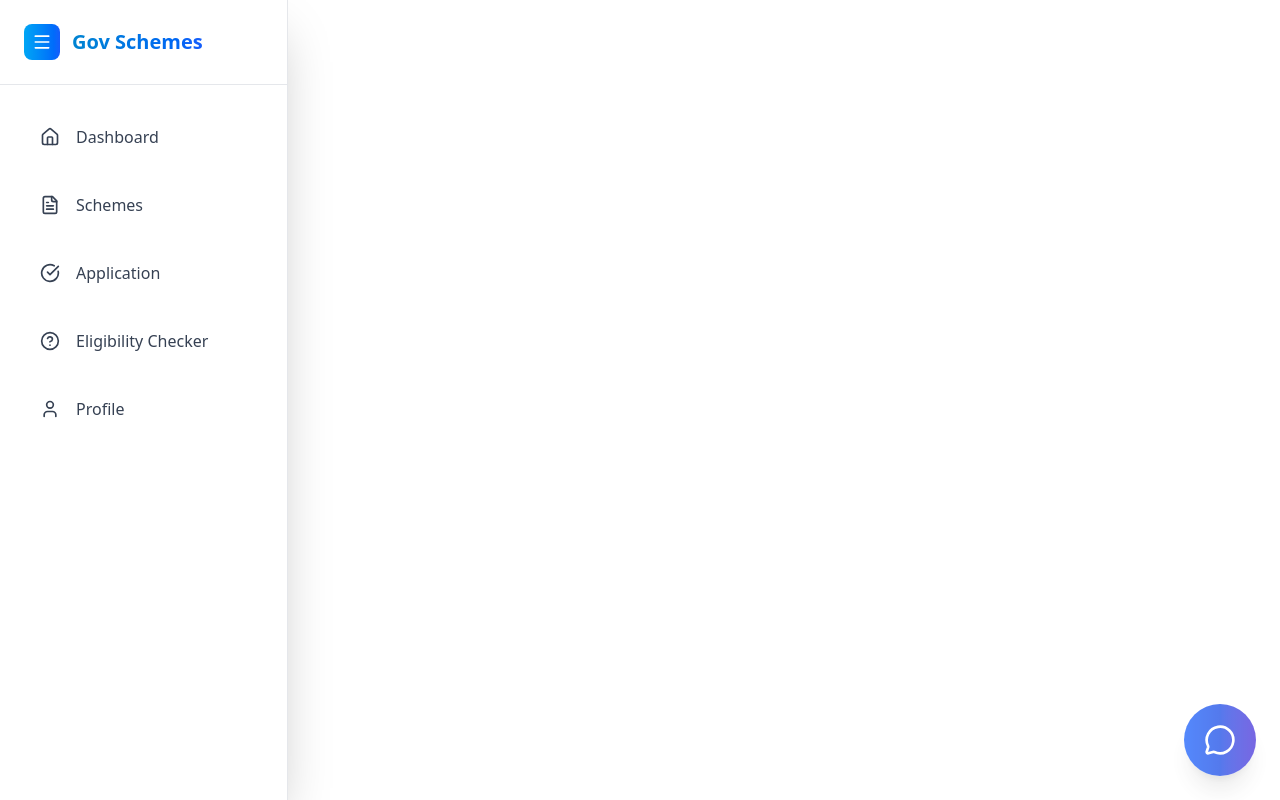
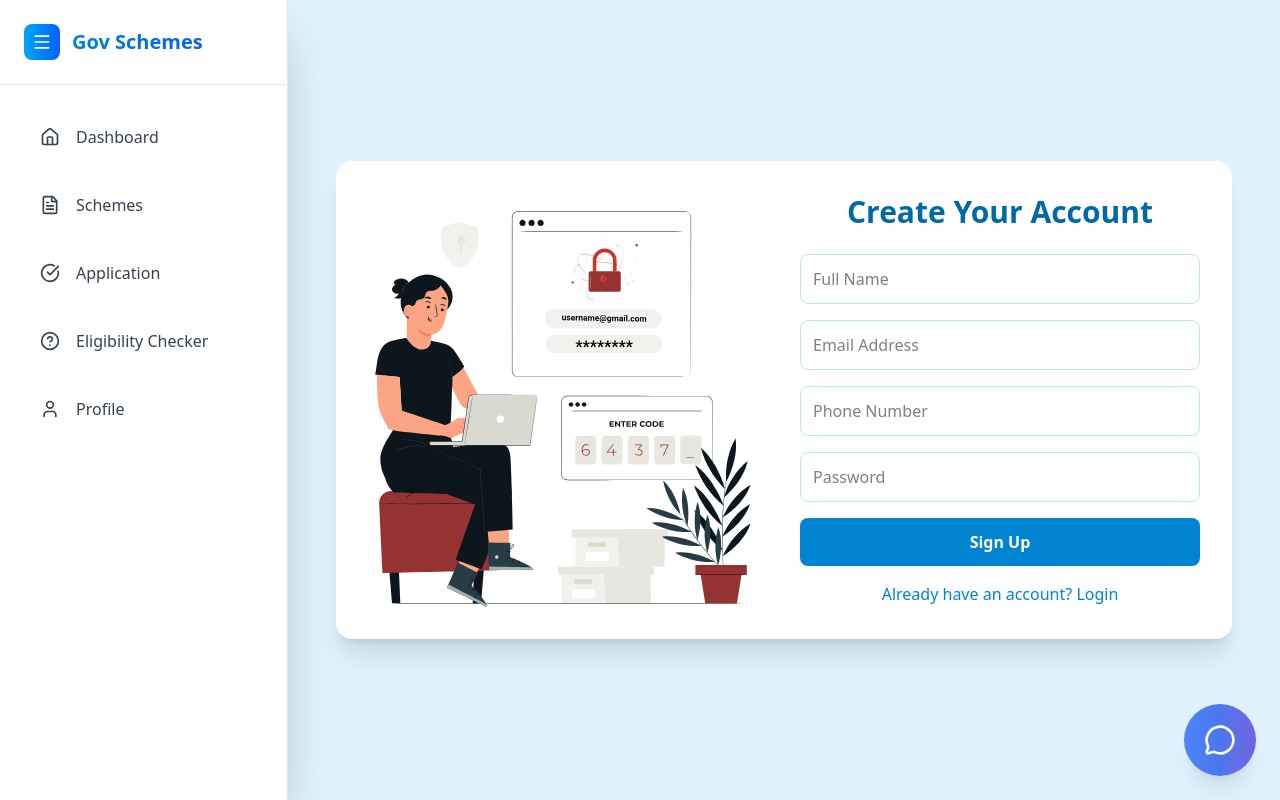
Before and after one commit to kanishkhaa/govt-scheme, a React app in the folder frontend/: page /signup in a window 1280 px wide. Built offline with nearby package versions, Linux system fonts and the light colour scheme; the HTML template or start-up script is replaced by a standard one.

Commit message:
login,signup added

```diff
--- a/frontend/src/App.jsx
+++ b/frontend/src/App.jsx
@@ -9,6 +9,9 @@ import Eligibility from './pages/eligibility';
 import Profile from './pages/profile';
 import Application from './pages/application';
 import Chatbot from './components/Chatbot';
+import LoginPage from './pages/loginpage';
+import SignupPage from './pages/signup';
+
 
 function App() {
   const location = useLocation();
@@ -37,6 +40,9 @@ function App() {
           <Route path="/scheme/:id" element={<SchemeDetail />} />
           <Route path="/eligibility" element={<Eligibility/>} />
           <Route path="/application" element={<Application/>} />
+          <Route path="/login" element={<LoginPage />} />
+          <Route path="/signup" element={<SignupPage />} />
+
         </Routes>
       </div>
 
--- /dev/null
+++ b/frontend/src/pages/loginpage.jsx
@@ -0,0 +1,134 @@
+import React, { useState } from 'react';
+import { Mail, Eye, EyeOff } from 'lucide-react';
+import { Link, useNavigate } from 'react-router-dom';
+import Lottie from 'lottie-react';
+import Login from '../assets/login.json';
+import axios from 'axios';
+
+const LoginPage = () => {
+  const [formData, setFormData] = useState({
+    email: '',
+    password: '',
+  });
+  const [showPassword, setShowPassword] = useState(false);
+  const [isLoading, setIsLoading] = useState(false);
+  const [message, setMessage] = useState('');
+  const navigate = useNavigate();
+
+  const handleInputChange = (e) => {
+    setFormData({
+      ...formData,
+      [e.target.name]: e.target.value,
+    });
+    setMessage('');
+  };
+
+  const handleSubmit = async (e) => {
+    e.preventDefault();
+    setIsLoading(true);
+    setMessage('');
+    try {
+      const res = await axios.post("http://localhost:3000/auth/login", {
+        email: formData.email,
+        password: formData.password
+      }, {
+        headers: { "Content-Type": "application/json" },
+      });
+      if (res.status === 200) {
+        localStorage.setItem('token', res.data.token);
+        setMessage('Login successful!');
+        setTimeout(() => {
+          navigate('/profileform');
+        }, 2000);
+      } else {
+        setMessage(res.data.error || 'Login failed');
+      }
+    } catch (error) {
+      console.error("Login error:", error);
+      setMessage(error.response?.data?.error || 'Failed to connect to server');
+    } finally {
+      setIsLoading(false);
+    }
+  };
+
+  return (
+    <div className="min-h-screen flex items-center justify-center bg-sky-100">
+      <div className="bg-white p-8 rounded-2xl shadow-xl max-w-4xl w-full mx-4 flex flex-col md:flex-row items-center gap-8">
+        {/* Lottie Animation */}
+        <div className="md:w-1/2 w-full">
+          <Lottie animationData={Login} loop={true} className="w-full max-w-md mx-auto" />
+        </div>
+
+        {/* Login Form */}
+        <div className="md:w-1/2 w-full">
+          <h2 className="text-3xl font-bold text-sky-700 mb-6 text-center">Sign In to Your Account</h2>
+
+          {message && (
+            <p className={`mb-4 text-center font-medium ${message.includes('successful') ? 'text-green-600' : 'text-red-600'}`}>
+              {message}
+            </p>
+          )}
+
+          <form onSubmit={handleSubmit} className="space-y-4">
+            <div className="relative">
+              <input
+                type="email"
+                name="email"
+                placeholder="Email Address"
+                value={formData.email}
+                onChange={handleInputChange}
+                required
+                className="w-full p-3 border border-sky-200 rounded-lg focus:outline-none focus:ring-2 focus:ring-sky-500 transition duration-200 pl-10"
+              />
+              <Mail className="absolute left-3 top-3 w-5 h-5 text-gray-400" />
+            </div>
+            <div className="relative">
+              <input
+                type={showPassword ? 'text' : 'password'}
+                name="password"
+                placeholder="Password"
+                value={formData.password}
+                onChange={handleInputChange}
+                required
+                className="w-full p-3 border border-sky-200 rounded-lg focus:outline-none focus:ring-2 focus:ring-sky-500 transition duration-200 pl-10 pr-10"
+              />
+              <button
+                type="button"
+                onClick={() => setShowPassword(!showPassword)}
+                className="absolute right-3 top-3 text-gray-400 hover:text-sky-600"
+              >
+                {showPassword ? <EyeOff className="w-5 h-5" /> : <Eye className="w-5 h-5" />}
+              </button>
+            </div>
+            <button
+              type="submit"
+              disabled={isLoading}
+              className="w-full bg-sky-600 text-white py-3 rounded-lg hover:bg-sky-700 transition duration-200 font-semibold disabled:opacity-50"
+            >
+              {isLoading ? 'Signing In...' : 'Sign In'}
+            </button>
+          </form>
+
+          <div className="mt-4 text-center">
+            <Link
+              to="/forgot-password"
+              className="text-sky-600 hover:text-sky-800 font-medium transition duration-200"
+            >
+              Forgot Password?
+            </Link>
+          </div>
+          <div className="mt-2 text-center">
+            <Link
+              to="/signup"
+              className="text-sky-600 hover:text-sky-800 font-medium transition duration-200"
+            >
+              Don't have an account? Sign up
+            </Link>
+          </div>
+        </div>
+      </div>
+    </div>
+  );
+};
+
+export default LoginPage;
--- /dev/null
+++ b/frontend/src/pages/signup.jsx
@@ -0,0 +1,117 @@
+import React, { useState } from 'react';
+import axios from 'axios';
+import Lottie from 'lottie-react';
+import SignupAnimation from '../assets/login.json';
+import { useNavigate } from 'react-router-dom';
+
+function Signup() {
+  const [form, setForm] = useState({ name: '', email: '', phone: '', password: '' });
+  const [message, setMessage] = useState('');
+  const navigate = useNavigate();
+
+  const handleChange = (e) => setForm({ ...form, [e.target.name]: e.target.value });
+
+  const handleSubmit = async (e) => {
+    e.preventDefault();
+    try {
+      const res = await axios.post('http://localhost:3000/auth/signup', form, {
+        headers: { 'Content-Type': 'application/json' },
+      });
+      setMessage('Signup successful!');
+      localStorage.setItem('token', res.data.token);
+      setTimeout(() => {
+        navigate('/profileform'); // Redirect after signup
+      }, 2000);
+    } catch (err) {
+      setMessage(err.response?.data?.error || 'Signup failed');
+    }
+  };
+
+  const handleLoginRedirect = () => {
+    navigate('/login');
+  };
+
+  return (
+    <div className="min-h-screen flex items-center justify-center bg-sky-100">
+      <div className="bg-white p-8 rounded-2xl shadow-xl max-w-4xl w-full mx-4 flex flex-col md:flex-row items-center gap-8">
+        {/* Lottie Animation */}
+        <div className="md:w-1/2 w-full">
+          <Lottie animationData={SignupAnimation} loop={true} className="w-full max-w-md mx-auto" />
+        </div>
+
+        {/* Signup Form */}
+        <div className="md:w-1/2 w-full">
+          <h2 className="text-3xl font-bold text-sky-700 mb-6 text-center">Create Your Account</h2>
+
+          <form onSubmit={handleSubmit} className="space-y-4">
+            <div>
+              <input
+                name="name"
+                placeholder="Full Name"
+                onChange={handleChange}
+                required
+                className="w-full p-3 border border-sky-200 rounded-lg focus:outline-none focus:ring-2 focus:ring-sky-500 transition duration-200"
+              />
+            </div>
+            <div>
+              <input
+                type="email"
+                name="email"
+                placeholder="Email Address"
+                onChange={handleChange}
+                required
+                className="w-full p-3 border border-sky-200 rounded-lg focus:outline-none focus:ring-2 focus:ring-sky-500 transition duration-200"
+              />
+            </div>
+            <div>
+              <input
+                name="phone"
+                placeholder="Phone Number"
+                onChange={handleChange}
+                required
+                className="w-full p-3 border border-sky-200 rounded-lg focus:outline-none focus:ring-2 focus:ring-sky-500 transition duration-200"
+              />
+            </div>
+            <div>
+              <input
+                type="password"
+                name="password"
+                placeholder="Password"
+                onChange={handleChange}
+                required
+                className="w-full p-3 border border-sky-200 rounded-lg focus:outline-none focus:ring-2 focus:ring-sky-500 transition duration-200"
+              />
+            </div>
+            <button
+              type="submit"
+              className="w-full bg-sky-600 text-white py-3 rounded-lg hover:bg-sky-700 transition duration-200 font-semibold"
+            >
+              Sign Up
+            </button>
+          </form>
+
+          <div className="mt-4 text-center">
+            <button
+              onClick={handleLoginRedirect}
+              className="text-sky-600 hover:text-sky-800 font-medium transition duration-200"
+            >
+              Already have an account? Login
+            </button>
+          </div>
+
+          {message && (
+            <p
+              className={`mt-4 text-center font-medium ${
+                message.includes('successful') ? 'text-green-600' : 'text-red-600'
+              }`}
+            >
+              {message}
+            </p>
+          )}
+        </div>
+      </div>
+    </div>
+  );
+}
+
+export default Signup;
```
Also changed, not shown: 2 other files (tests, documents, lock files or other folders).
